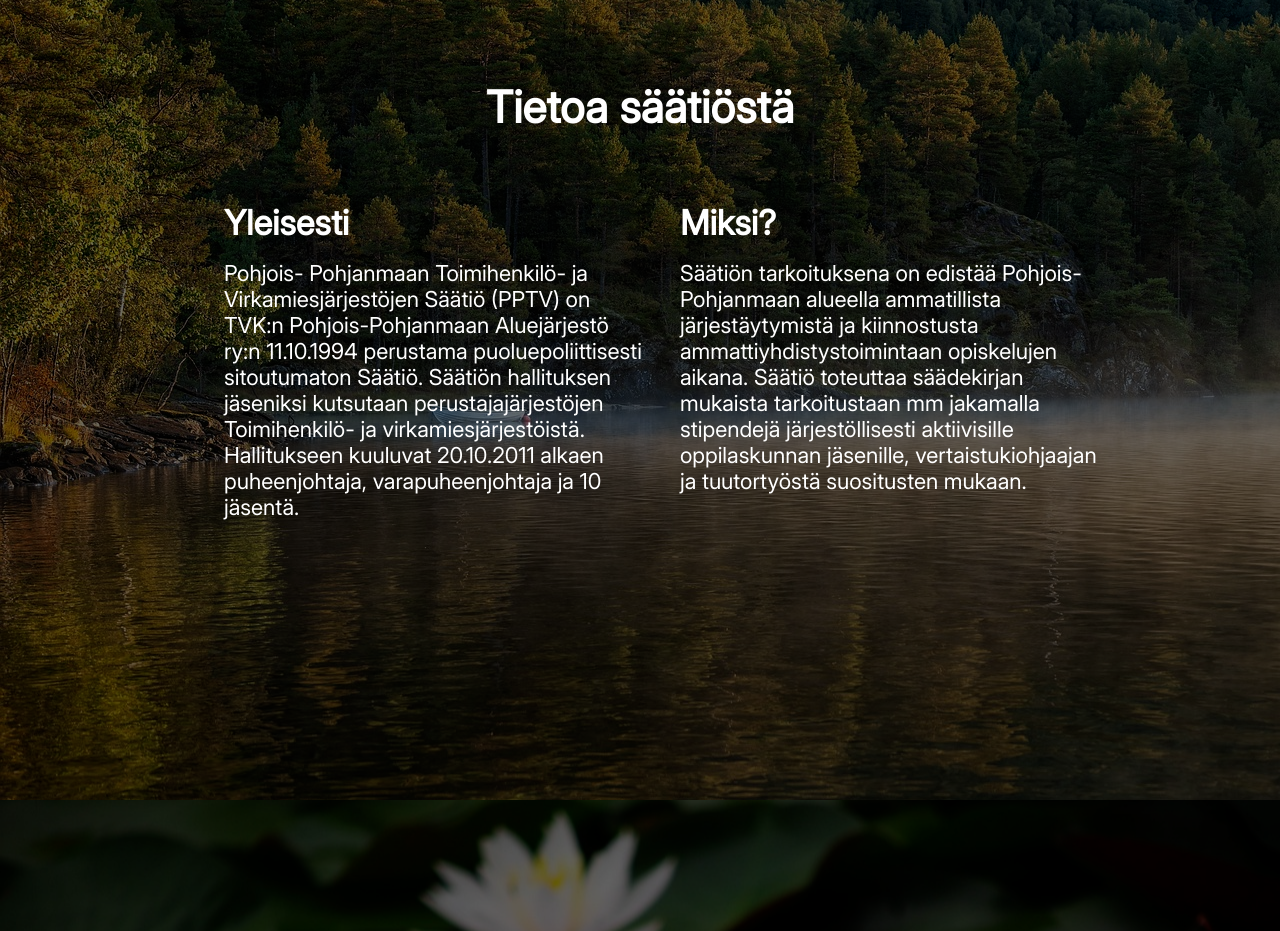
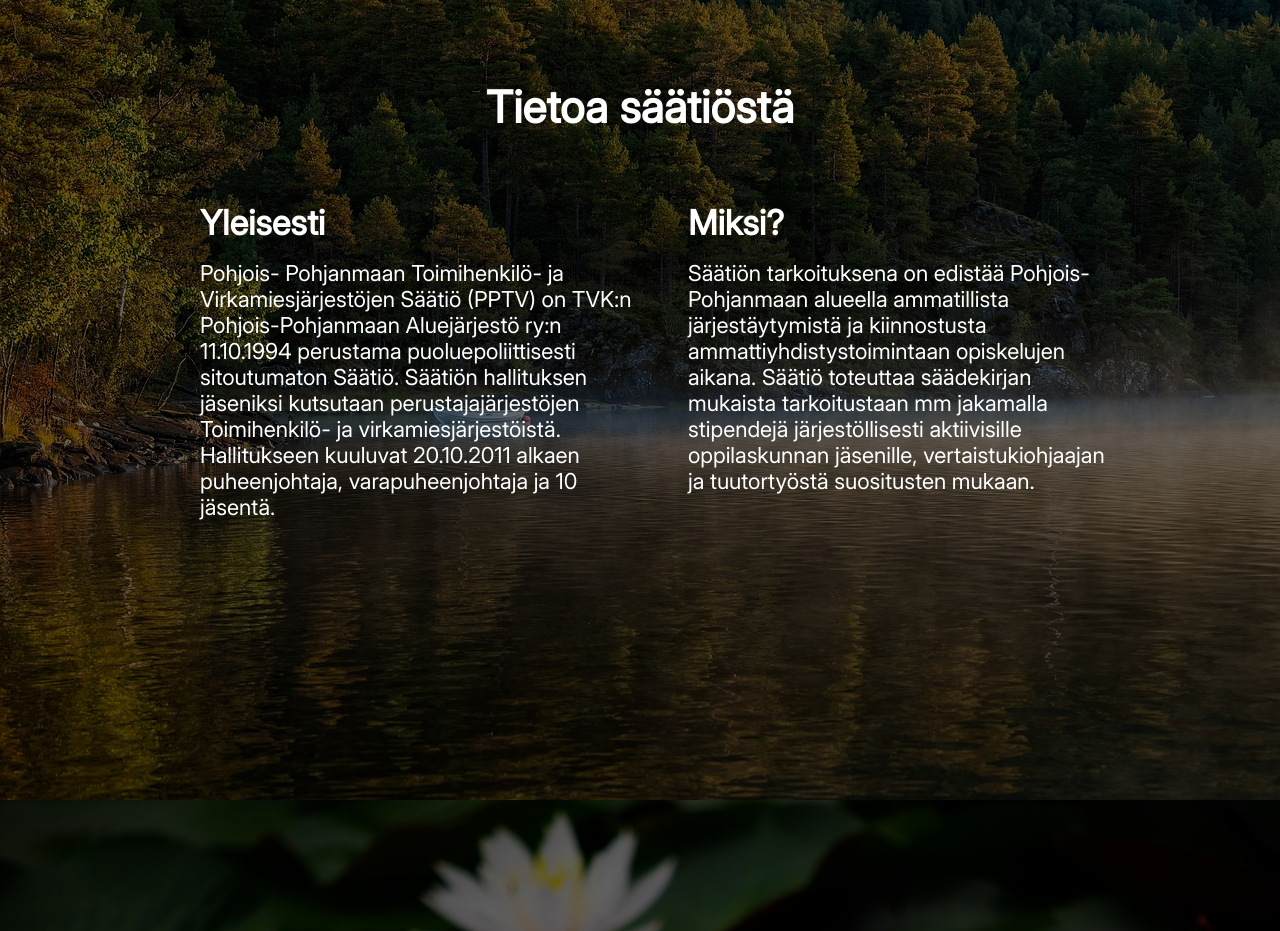
Before and after one commit to nellyhuima/PPTV-saatio, a React (Vite) app: page / in a window 1280 px wide. Shown: the part 800-1731 px from the top of the page. Built offline with nearby package versions, Linux system fonts and the light colour scheme.

Commit message:
small position change on historia pge -I

```diff
--- a/components/HistoriaN/Historia.css
+++ b/components/HistoriaN/Historia.css
@@ -18,14 +18,14 @@
 
 .DivLeft {
     width: 50%;
-    margin: 0em 1em 1em 4em;
-    padding-left: 10em;
+    margin: 0em 1em 1em 3.5em;
+    padding-left: 9em;
 }
 
 .DivRight {
     width: 50%;
-    margin: 0em 1em 1em 1em;
-    padding-right: 10em;
+    margin: 0em 1em 1em 2.5em;
+    padding-right: 9em;
 }
 
 .Yleisesti {
```
